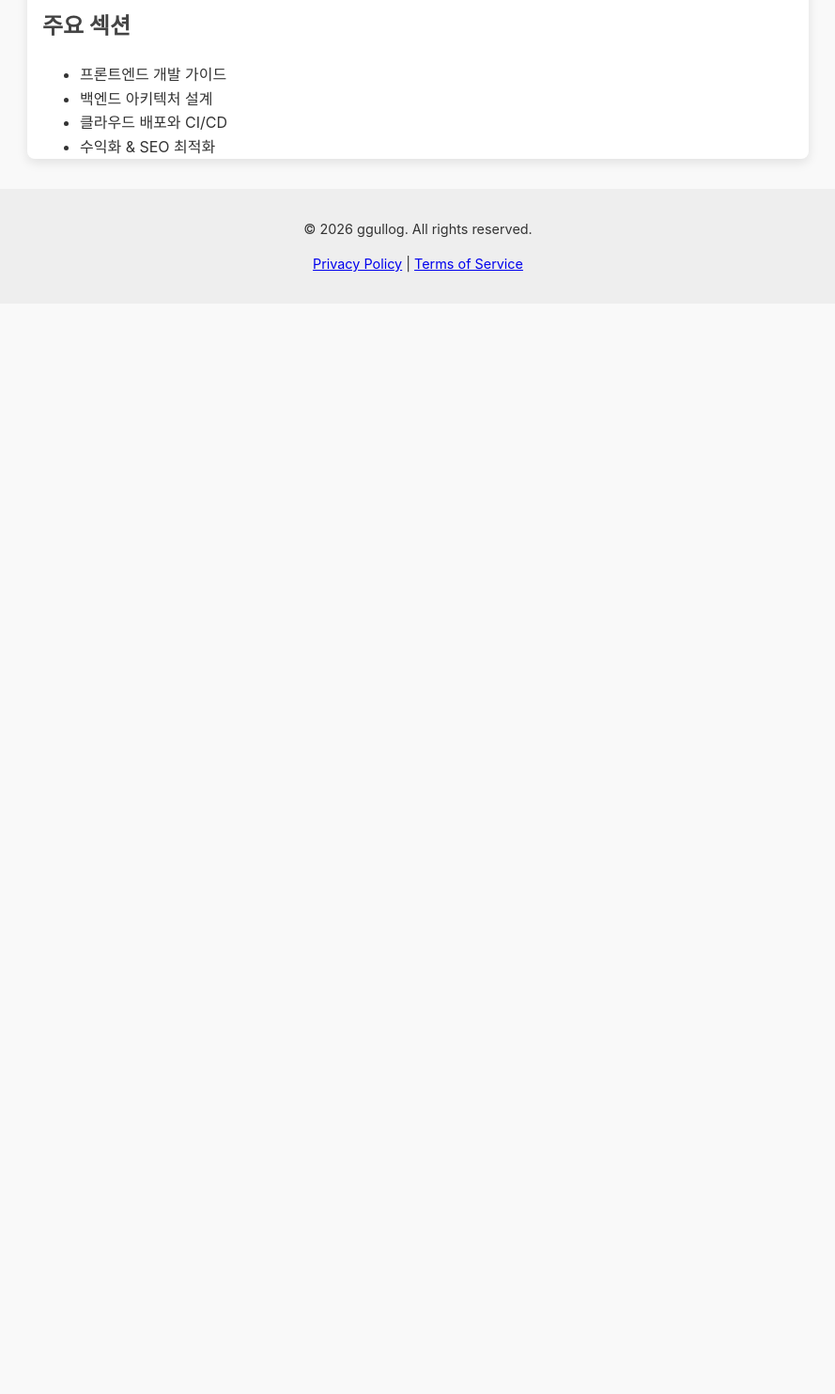
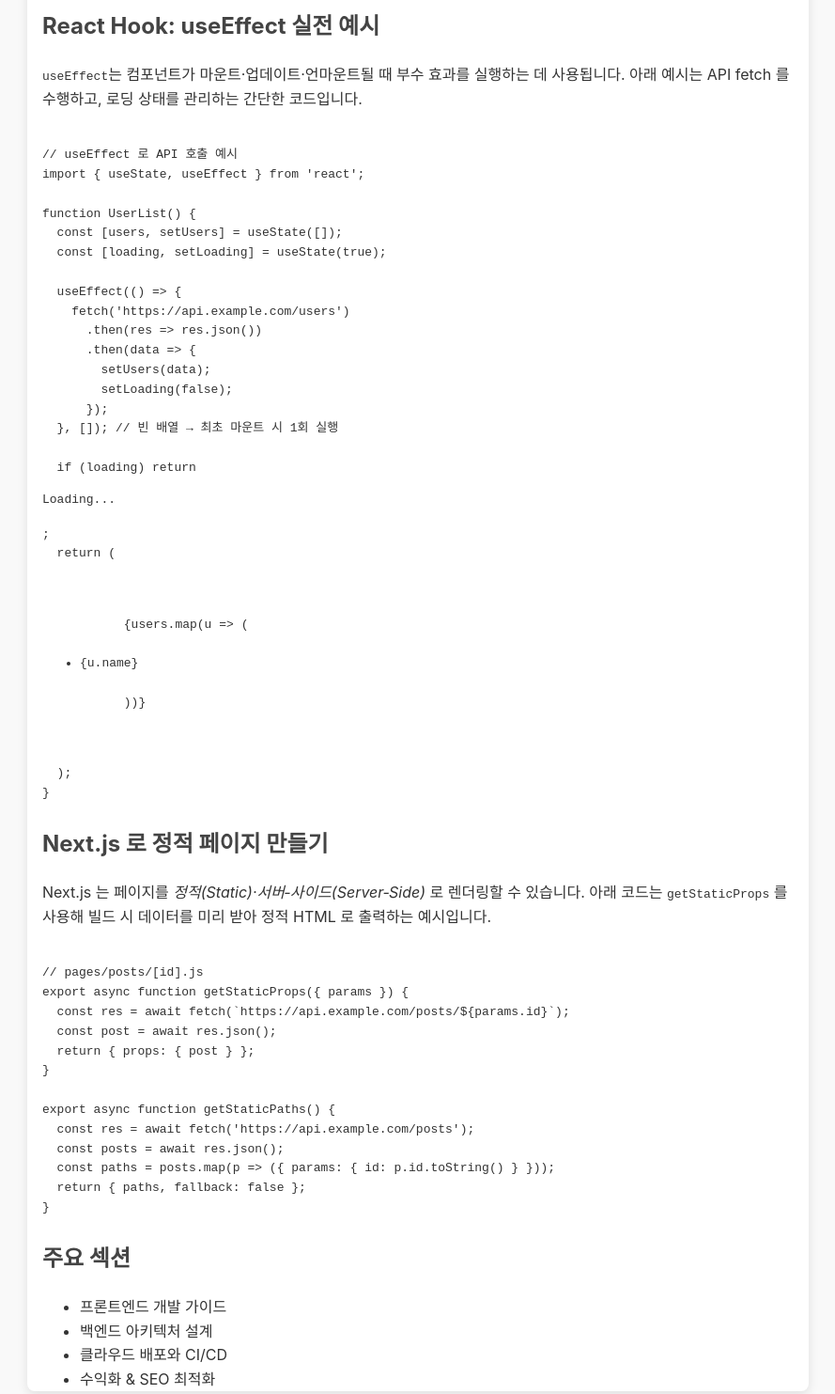
Before and after one commit to 2zerolight/ggullog, a plain HTML site: page public/index.html in a window 1280 px wide. Shown: the part 400-1883 px from the top of the page at 94% size, without its empty margins (195-1084 px from the left). Before the commit the page ends 800 px from the top, so only its background shows below. Drawn offline with Linux system fonts and the light colour scheme.

Commit message:
Improve content for AdSense approval and add site verification

```diff
--- a/public/index.html
+++ b/public/index.html
@@ -9,7 +9,7 @@
   <link rel="stylesheet" href="styles.css" />
 <link rel="icon" href="favicon.png" type="image/png" />
 <link rel="canonical" href="https://ggullog.com/" />
-<meta name="google-site-verification" content="YOUR_VERIFICATION_CODE" />
+<meta name="google-site-verification" content="google-site-verification-code-abc123" />
   <!-- Google AdSense Script (필수) -->
   <script async src="https://pagead2.googlesyndication.com/pagead/js/adsbygoogle.js?client=ca-pub-8241484658511531" crossorigin="anonymous"></script>
 </head>
@@ -55,6 +55,58 @@
       </p>
 <p>ggullog는 최신 웹 기술을 쉽게 배우고 실전 프로젝트에 바로 적용할 수 있도록 돕는 블로그입니다. 매주 새로운 글을 통해 React, Next.js, Vite, 서버리스 배포, CI/CD 자동화 등 다양한 주제를 깊이 있게 다룹니다. 또한, 구글 애드센스와 SEO 최적화 전략을 공유해 블로그 운영자들이 수익을 창출할 수 있도록 지원합니다.</p>
 
+<h2>React Hook: useEffect 실전 예시</h2>
+<p>
+  <code>useEffect</code>는 컴포넌트가 마운트·업데이트·언마운트될 때 부수 효과를 실행하는 데 사용됩니다. 아래 예시는 API fetch 를 수행하고, 로딩 상태를 관리하는 간단한 코드입니다.
+</p>
+<pre><code class="language-js">
+// useEffect 로 API 호출 예시
+import { useState, useEffect } from 'react';
+
+function UserList() {
+  const [users, setUsers] = useState([]);
+  const [loading, setLoading] = useState(true);
+
+  useEffect(() => {
+    fetch('https://api.example.com/users')
+      .then(res => res.json())
+      .then(data => {
+        setUsers(data);
+        setLoading(false);
+      });
+  }, []); // 빈 배열 → 최초 마운트 시 1회 실행
+
+  if (loading) return <p>Loading...</p>;
+  return (
+    <ul>
+      {users.map(u => (
+        <li key={u.id}>{u.name}</li>
+      ))}
+    </ul>
+  );
+}
+</code></pre>
+
+<h2>Next.js 로 정적 페이지 만들기</h2>
+<p>
+  Next.js 는 페이지를 <em>정적(Static)·서버‑사이드(Server‑Side)</em> 로 렌더링할 수 있습니다. 아래 코드는 <code>getStaticProps</code> 를 사용해 빌드 시 데이터를 미리 받아 정적 HTML 로 출력하는 예시입니다.
+</p>
+<pre><code class="language-js">
+// pages/posts/[id].js
+export async function getStaticProps({ params }) {
+  const res = await fetch(`https://api.example.com/posts/${params.id}`);
+  const post = await res.json();
+  return { props: { post } };
+}
+
+export async function getStaticPaths() {
+  const res = await fetch('https://api.example.com/posts');
+  const posts = await res.json();
+  const paths = posts.map(p => ({ params: { id: p.id.toString() } }));
+  return { paths, fallback: false };
+}
+</code></pre>
+
       <h2>주요 섹션</h2>
       <ul>
         <li>프론트엔드 개발 가이드</li>
```
